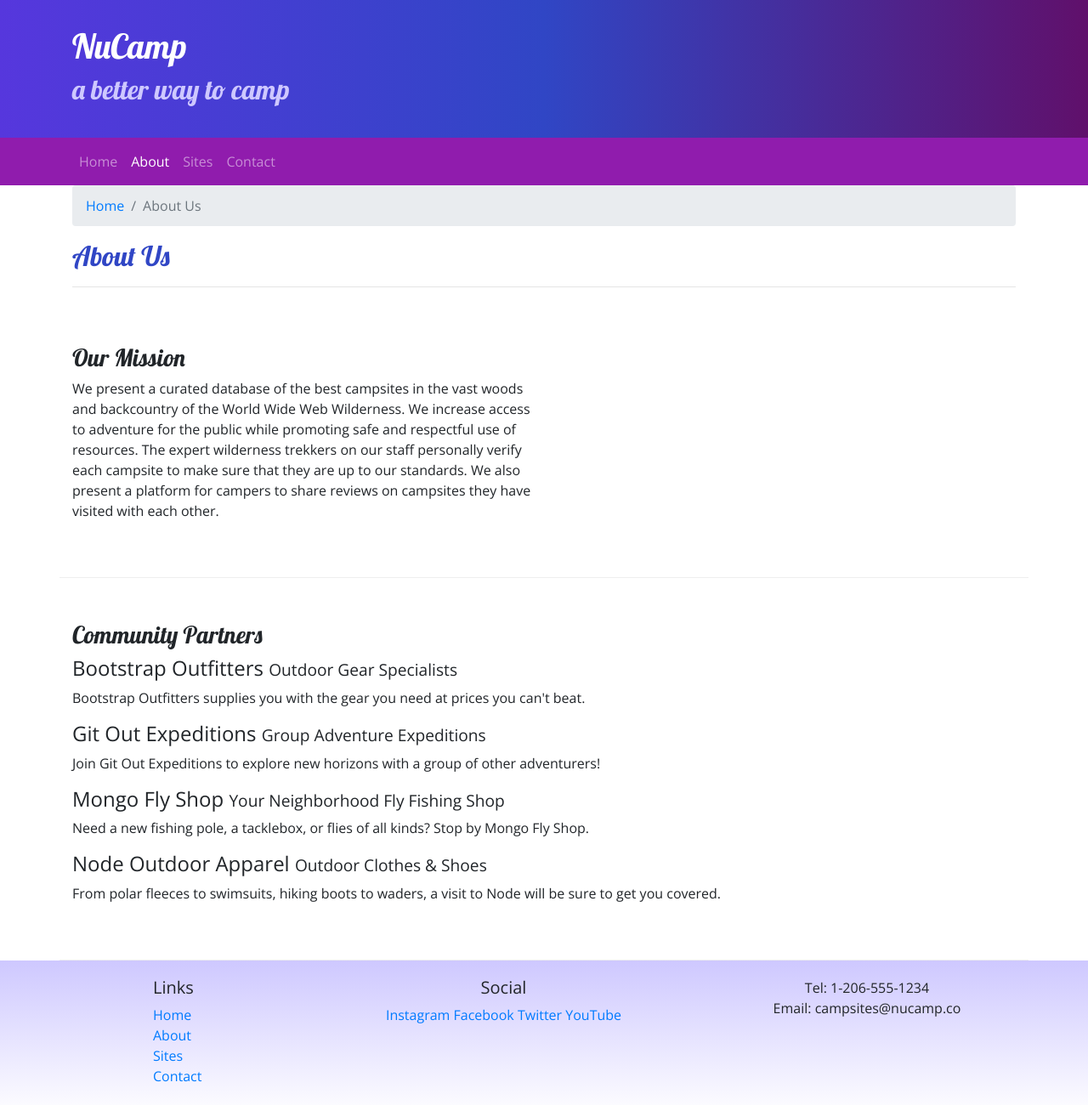
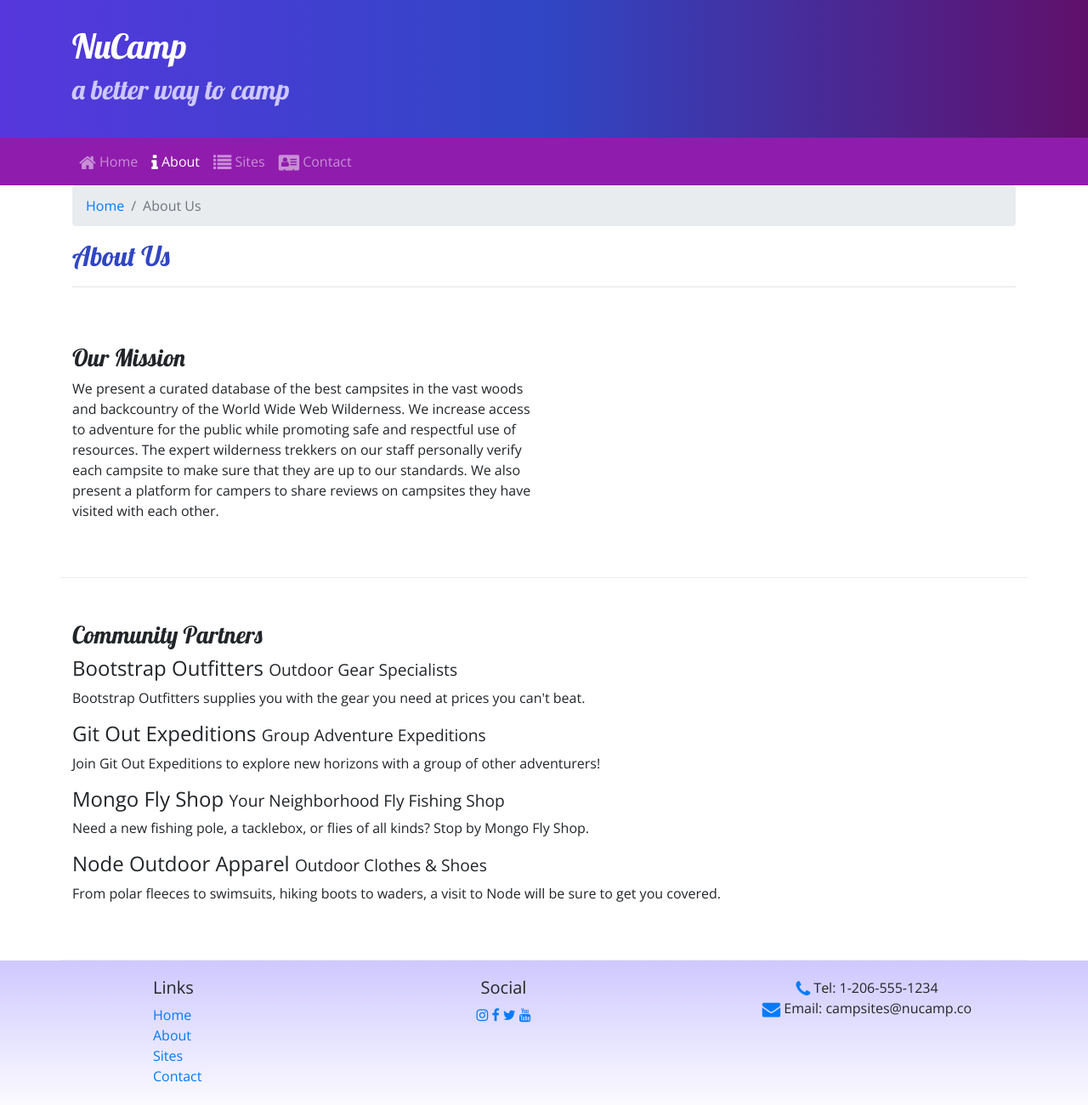
Before and after one commit to eamckinney/nucampsite, a website: page aboutus.html in a window 1280 px wide. Shown: the whole page at 85% size. Drawn offline with nearby package versions, Linux system fonts and the light colour scheme.

Commit message:
Fontawesome Icon Fonts

```diff
--- a/aboutus.html
+++ b/aboutus.html
@@ -10,6 +10,7 @@
     <link rel="stylesheet" href="node_modules/bootstrap/dist/css/bootstrap.min.css" />
 
     <!-- Additional CSS must be placed after Bootstrap CSS -->
+    <link rel="stylesheet" href="node_modules/font-awesome/css/font-awesome.min.css" />
     <link rel="stylesheet" href="https://fonts.googleapis.com/css?family=Lobster|Open+Sans" />
     <link rel="stylesheet" href="css/styles.css" />
 
@@ -37,10 +38,10 @@
             </button>
             <div class="collapse navbar-collapse" id="nucampNavbar">
                 <ul class="navbar-nav">
-                    <li class="nav-item"><a class="nav-link" href="index.html">Home</a></li>
-                    <li class="nav-item active"><a class="nav-link" href="#">About</a></li>
-                    <li class="nav-item"><a class="nav-link" href="#">Sites</a></li>
-                    <li class="nav-item"><a class="nav-link" href="#">Contact</a></li>
+                    <li class="nav-item"><a class="nav-link" href="index.html"><i class="fa fa-home fa-lg"></i> Home </a></li>
+                    <li class="nav-item active"><a class="nav-link" href="#"><i class="fa fa-info fa-lg"></i> About </a></li>
+                    <li class="nav-item"><a class="nav-link" href="#"><i class="fa fa-list fa-lg"></i> Sites </a></li>
+                    <li class="nav-item"><a class="nav-link" href="#"><i class="fa fa-address-card fa-lg"></i> Contact </a></li>
                 </ul>
             </div>
         </div>
@@ -95,14 +96,14 @@
                 </div>
                 <div class="col-6 col-sm-5 text-center">
                     <h5>Social</h5>
-                    <a href="http://instagram.com/">Instagram</a>
-                    <a href="http://facebook.com/">Facebook</a>
-                    <a href="http://twitter.com/">Twitter</a>
-                    <a href="http://youtube.com/">YouTube</a>
+                    <a href="http://instagram.com/"><i class="fa fa-instagram"></i></a>
+                    <a href="http://facebook.com/"><i class="fa fa-facebook"></i></a>
+                    <a href="http://twitter.com/"><i class="fa fa-twitter"></i></a>
+                    <a href="http://youtube.com/"><i class="fa fa-youtube"></i></a>
                 </div>
                 <div class="col-sm-4 text-center">
-                    Tel: 1-206-555-1234<br />
-                    Email: campsites@nucamp.co
+                    <i class="fa fa-phone fa-lg text-primary"></i> Tel: 1-206-555-1234<br />
+                    <i class="fa fa-envelope fa-lg text-primary"></i> Email: campsites@nucamp.co
                 </div>
            </div>
         </div>
--- a/package.json
+++ b/package.json
@@ -15,6 +15,7 @@
   },
   "dependencies": {
     "bootstrap": "^4.0.0",
+    "font-awesome": "^4.7.0",
     "jquery": "^3.3.1",
     "popper.js": "^1.12.9"
   }
```
Also changed, not shown: index.html (+11 -10 lines), 1 other file.
